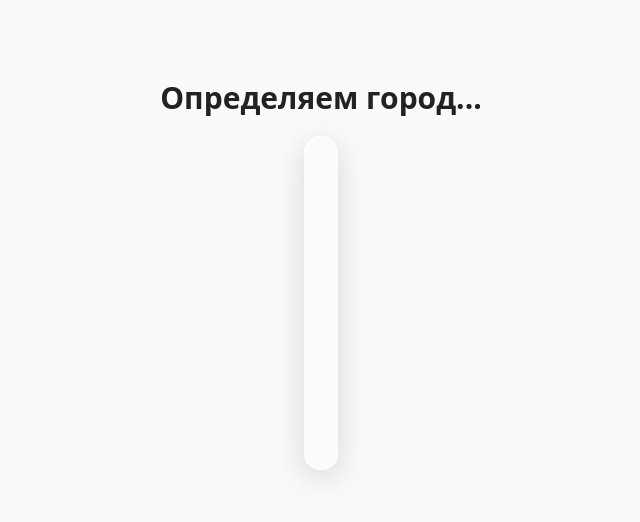
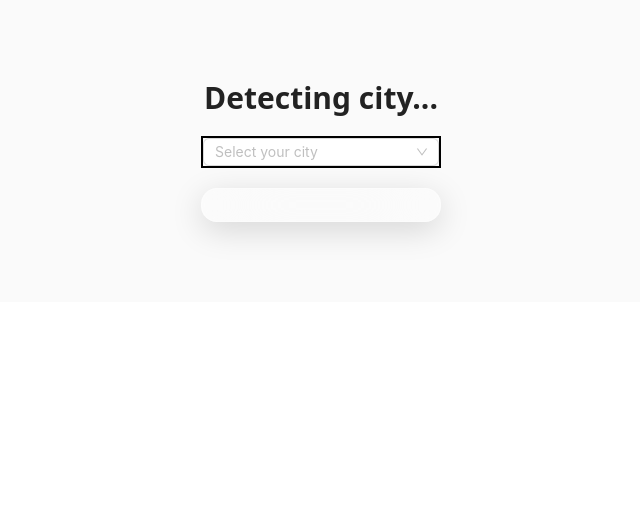
Before and after one commit to Cartnix/Weather, a React (Vite) app: page / in a window 1280 px wide. Shown: the top 522 px of the page, without its empty margins (319-959 px from the left). Built offline with nearby package versions, Linux system fonts and the light colour scheme; no server answers.

Commit message:
Project Done

```diff
--- a/src/App.tsx
+++ b/src/App.tsx
@@ -1,23 +1,38 @@
-import WeatherMainCard from "./components/WeatherMainCard"
-import WeatherWrapper from "./components/WeatherWrapper"
-import useCity from "./hooks/useCity"
+import SelectField from "./components/Select";
+import WeatherMainCard from "./components/WeatherMainCard";
+import WeatherWrapper from "./components/WeatherWrapper";
+import useCity from "./hooks/useCity";
+import { useState } from "react";
 
 function App() {
+  const [selectedCity, setSelectedCity] = useState<string | null>(null);
+  const { city, cityErr, isLoadingCity } = useCity(selectedCity);
 
-  const { city, cityErr, isLoadingCity } = useCity()
   return (
     <div className="flex bg-[#FAFAFA] justify-center items-center flex-col gap-5 p-20">
       <h2 className="text-3xl font-bold text-[#222222]">
-        {isLoadingCity && "Определяем город..."}
-        {cityErr && `Произошла ошибка: ${cityErr}`}
+        {isLoadingCity && "Detecting city..."}
+        {cityErr && (
+          <div>
+            An error occurred: {cityErr.message}
+          </div>
+        )}
         {city && `Погода в городе ${city}: `}
       </h2>
-      <div className="flex flex-col gap-5">
-        <WeatherMainCard />
-        <WeatherWrapper />
+
+      <div className="flex flex-col gap-5 items-center">
+        <SelectField
+          value={selectedCity}
+          onChange={(v) => setSelectedCity(v)}
+        />
+
+        <WeatherMainCard city={selectedCity} />
+        <WeatherWrapper city={selectedCity} />
+
+
       </div>
     </div>
-  )
+  );
 }
 
-export default App
+export default App;
--- a/src/components/MainChart.tsx
+++ b/src/components/MainChart.tsx
@@ -9,13 +9,14 @@ interface CustomTooltipProps extends TooltipProps<number, string> {
     label?: string;
 }
 
-export default function MainChart() {
-    const { weather, err, isLoading } = useWeather()
+export default function MainChart({ city }: { city?: string | null }) {
+    const { weather, err, isLoading } = useWeather(city);
 
-    if (isLoading) return <p>Получаем данные...</p>
-    if (err) return <p>Произошла ошибка: {err.message}</p>
+        if (isLoading) return <p>Loading data...</p>
+        if (err) return <p>An error occurred: {err.message}</p>
+    if(!weather) return null
 
-    const chartData = weather ? GraphFilterWeather(weather) : []
+    const chartData = GraphFilterWeather(weather)
 
     return (
         <ResponsiveContainer width="100%" height={300}>
@@ -43,9 +44,9 @@ const CustomTooltip: React.FC<CustomTooltipProps> = ({ active, payload, label })
     if (active && payload && payload.length) {
         return (
             <div className="bg-white/90 backdrop-blur-sm border border-gray-200 rounded-lg p-2 shadow-md">
-                <p className="text-sm text-gray-700">{`Дата: ${label}`}</p>
-                <p className="text-sm text-blue-600 font-semibold">
-                    {`Температура: ${payload[0].value}°C`}
+                    <p className="text-sm text-gray-700">{`Date: ${label}`}</p>
+                    <p className="text-sm text-blue-600 font-semibold">
+                        {`Temperature: ${payload[0].value}°C`}
                 </p>
             </div>
         );
--- a/src/components/Select.tsx
+++ b/src/components/Select.tsx
@@ -1,38 +1,50 @@
 import { Select } from 'antd';
+import { useState } from 'react';
 
-export default function SelectField(){
+interface SelectFieldProps {
+    value?: string | null;
+    onChange?: (value: string) => void;
+}
 
-    const onChange = (value: string) => {
-        console.log(`selected ${value}`);
-    };
+export default function SelectField({ value: controlledValue = null, onChange }: SelectFieldProps) {
+    const [internalValue, setInternalValue] = useState<string | null>(null);
+    const value = controlledValue !== null ? controlledValue : internalValue;
 
-    const onSearch = (value: string) => {
-        console.log('search:', value);
+    const handleChange = (val: string) => {
+        if (onChange) onChange(val);
+        else setInternalValue(val);
     };
 
     return (
-        <>
         <Select
             showSearch
             placeholder="Select your city"
             optionFilterProp="label"
-                onChange={onChange}
-                onSearch={onSearch}
+            onChange={handleChange}
+            value={value ?? undefined}
+            className="w-60 border-2 border-[#000] text-bold"
             options={[
-                    {
-                        value: 'Pavlodar',
-                        label: 'Pavlodar',
-                    },
-                    {
-                        value: 'Moscow',
-                        label: 'Moscow',
-                    },
-                    {
-                        value: 'Astana',
-                        label: 'Astana',
-                    },
+                { value: 'Pavlodar', label: 'Pavlodar' },
+                { value: 'Astana', label: 'Astana' },
+                { value: 'Almaty', label: 'Almaty' },
+                { value: 'Moscow', label: 'Moscow' },
+                { value: 'Saint Petersburg', label: 'Saint Petersburg' },
+                { value: 'London', label: 'London' },
+                { value: 'New York', label: 'New York' },
+                { value: 'Tokyo', label: 'Tokyo' },
+                { value: 'Paris', label: 'Paris' },
+                { value: 'Berlin', label: 'Berlin' },
+                { value: 'Dubai', label: 'Dubai' },
+                { value: 'Istanbul', label: 'Istanbul' },
+                { value: 'Beijing', label: 'Beijing' },
+                { value: 'Seoul', label: 'Seoul' },
+                { value: 'Los Angeles', label: 'Los Angeles' },
+                { value: 'Toronto', label: 'Toronto' },
+                { value: 'Singapore', label: 'Singapore' },
+                { value: 'Bangkok', label: 'Bangkok' },
+                { value: 'Sydney', label: 'Sydney' },
+                { value: 'Rome', label: 'Rome' },
             ]}
         />
-        </>
-    )
+    );
 }
--- a/src/components/WeatherCard.tsx
+++ b/src/components/WeatherCard.tsx
@@ -16,8 +16,8 @@ export default function WeatherCard({ date, temp, desc, icon, wind }: CardI) {
         className="w-16 h-16 drop-shadow-[0_2px_6px_rgba(0,0,0,0.25)]"
       />
       <p className="text-2xl font-bold">{temp}°C</p>
-      <p className="text-sm capitalize opacity-80">{desc}</p>
-      <p className="text-sm mt-1">{wind} м/с</p>
+      <p className="text-sm capitalize opacity-80 text-center">{desc}</p>
+  <p className="text-sm mt-1">{wind} m/s</p>
 
     </div>
   );
--- a/src/components/WeatherMainCard.tsx
+++ b/src/components/WeatherMainCard.tsx
@@ -1,9 +1,9 @@
 import MainChart from "./MainChart";
 
-export default function WeatherMainCard() {
+export default function WeatherMainCard({ city }: { city?: string | null }) {
     return (
         <div className="flex flex-col items-center justify-center w-full p-4 bg-[rgba(255,255,255,0.25)] backdrop-blur-2xl border border-white/30 rounded-2xl shadow-[0_8px_32px_rgba(0,0,0,0.15)] text-[#222222] transition-transform duration-300 hover:-translate-y-1 hover:shadow-[0_12px_40px_rgba(0,0,0,0.2)]">
-            <MainChart />
+            <MainChart city={city} />
         </div>
     )
 }
--- a/src/components/WeatherWrapper.tsx
+++ b/src/components/WeatherWrapper.tsx
@@ -2,10 +2,10 @@ import { CardFilterWeather } from "../filters/Card_Filter";
 import useWeather from "../hooks/useWeather";
 import WeatherCard from "./WeatherCard";
 
-export default function WeatherWrapper() {
-  const { weather, err, isLoading } = useWeather();
+export default function WeatherWrapper({ city }: { city?: string | null }) {
+  const { weather, err, isLoading } = useWeather(city);
 
-  if (isLoading) return <p className="text-center">Загрузка...</p>;
+  if (isLoading) return <p className="text-center">Loading...</p>;
   if (err) return <p className="text-center text-red-500">{err.message}</p>;
   if (!weather) return null;
 
--- a/src/hooks/useCity.tsx
+++ b/src/hooks/useCity.tsx
@@ -1,13 +1,18 @@
 import { useEffect, useState } from "react";
 import { useGeolocation } from "./useGeolocation";
 
-export default function useCity() {
+export default function useCity(selectedCity: string | null) {
   const { coords, isLoadingGeo } = useGeolocation();
   const [city, setCity] = useState<string | null>(null);
   const [loadingCity, setLoadingCity] = useState<boolean>(false);
   const [cityErr, setCityErr] = useState<Error | null>(null);
 
   useEffect(() => {
+    if (selectedCity) {
+      setCity(selectedCity);
+      return;
+    }
+
     if (!coords) return;
 
     const fetchCity = async () => {
@@ -18,7 +23,9 @@ export default function useCity() {
         );
         const data = await response.json();
 
-        setCity(data.address.city || data.address.town || data.address.village || null);
+        setCity(
+          data.address.city || data.address.town || data.address.village || null
+        );
       } catch (err) {
         if (err instanceof Error) {
           setCityErr(err);
@@ -31,7 +38,7 @@ export default function useCity() {
     };
 
     fetchCity();
-  }, [coords]);
+  }, [coords, selectedCity]);
 
   return { cityErr, isLoadingCity: isLoadingGeo || loadingCity, city };
 }
--- a/src/hooks/useWeather.tsx
+++ b/src/hooks/useWeather.tsx
@@ -12,7 +12,7 @@ interface WeatherAPIResponse {
   list: WeatherListItem[];
 }
 
-export default function useWeather() {
+export default function useWeather(city?: string | null) {
   const { coords } = useGeolocation();
   const [weather, setWeather] = useState<WeatherListItem[] | null>(null);
   const [err, setErr] = useState<Error | null>(null);
@@ -20,28 +20,30 @@ export default function useWeather() {
   const API_KEY = import.meta.env.VITE_API_KEY;
 
   useEffect(() => {
-    if (!coords) return;
+    if (!coords && !city) return;
 
     const fetchWeather = async () => {
       setIsLoading(true);
       try {
-        const res = await fetch(
-          `https://api.openweathermap.org/data/2.5/forecast?lat=${coords.lat}&lon=${coords.lon}&appid=${API_KEY}&units=metric&lang=ru`
-        );
-        if (!res.ok) throw new Error("Ошибка при загрузке погоды");
+        const url = city
+          ? `https://api.openweathermap.org/data/2.5/forecast?q=${city}&appid=${API_KEY}&units=metric&lang=ru`
+          : `https://api.openweathermap.org/data/2.5/forecast?lat=${coords?.lat}&lon=${coords?.lon}&appid=${API_KEY}&units=metric&lang=ru`;
+
+        const res = await fetch(url);
+        if (!res.ok) throw new Error("Can't fetch the weather");
+
         const weatherData: WeatherAPIResponse = await res.json();
-
         setWeather(weatherData.list);
       } catch (error) {
         if (error instanceof Error) setErr(error);
-        else setErr(new Error("Неизвестная ошибка"));
+        else setErr(new Error("Unknown Error"));
       } finally {
         setIsLoading(false);
       }
     };
 
     fetchWeather();
-  }, [coords, API_KEY]);
+  }, [coords, city, API_KEY]);
 
   return { weather, err, isLoading };
 }
```
Also changed, not shown: 1 other file (tests, documents, lock files or other folders). Lines whose indentation alone changed are shown as unchanged.
